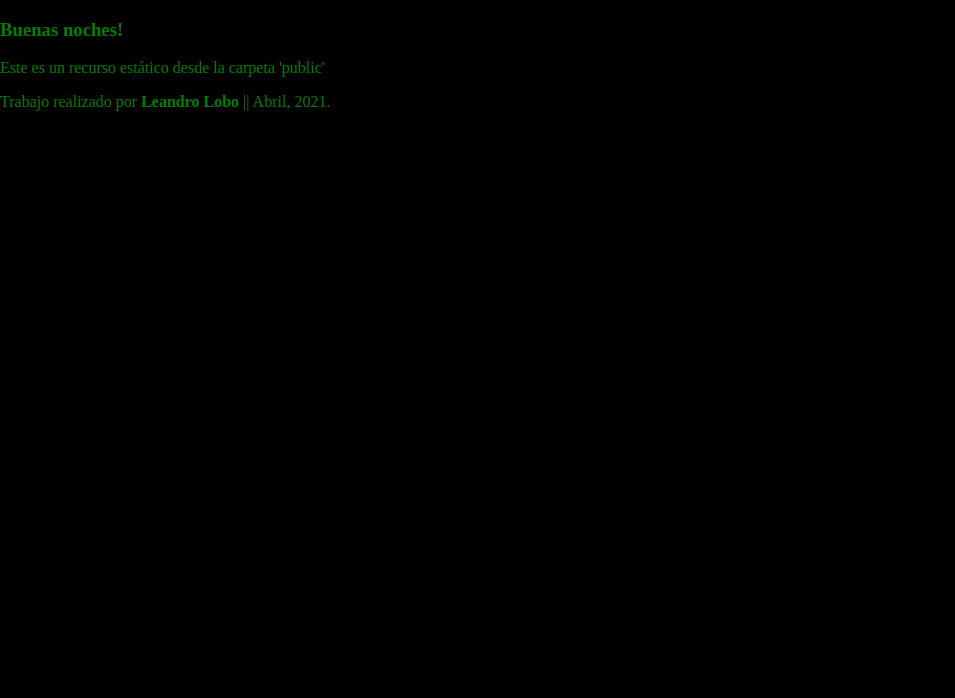
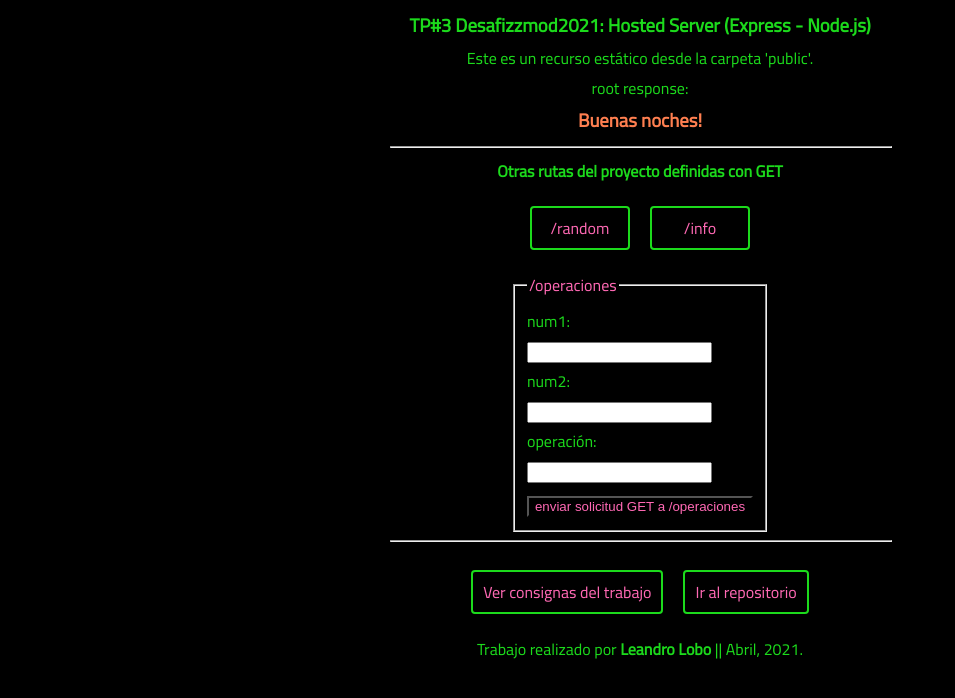
Before and after one commit to LeandroLobo/TP3DesaFizzmod2021, a website: page public/index.html in a window 1280 px wide. Shown: the whole page, without its empty margins (0-955 px from the left). Drawn offline with Linux system fonts and the light colour scheme.

Commit message:
Interfaz para seleccion de rutas estilo matrix

```diff
--- a/index.js
+++ b/index.js
@@ -6,7 +6,7 @@
 const app = express();
 
 /*********************************************************
- * Routing GET
+ * Routing
  * '/' defined in 'public' folder as static resource
  *********************************************************/
 app.use(express.static('public'));
--- a/public/css/style.css
+++ b/public/css/style.css
@@ -1,6 +1,57 @@
+@import url('https://fonts.googleapis.com/css2?family=Cairo&display=swap');
 body{
+    background-color: black;
+    color: rgb(28, 218, 28);
+    display: flex;
+    justify-content: center;
+    font-family: 'Cairo', sans-serif;
+}
+.page{
+    display: flex;
+    flex-direction: column;
+    justify-content: flex-start;
+    align-items: center;
+    width: 500px;
+}
+#salute{
+    color: coral;
+}
+p, h3, h4{
+    margin: 0;
     padding: 0;
-    margin: 0;
+}
+hr{
+    width: 100%;
+}
+a{
+    text-decoration: none;
+    color:hotpink;
+    margin: 10px;
+    padding: 5px 10px;
+    border: 2px solid rgb(28, 218, 28);
+    border-radius: 4px;
+    text-align: center;
+    min-width: 76px;
+}
+nav{
+    margin: 10px 0;
+    display: flex;
+    justify-content: center;
+}
+legend{
+    color: hotpink;
+}
+label{
+    display: block;
+}
+input[type="submit"]{
     background-color: black;
-    color: green;
+    color: hotpink;
+    margin-top: 10px;
+    cursor: pointer;
 }
+@media all and (max-width: 500px) {
+    html{
+        font-size: 14px;
+    }
+  }
--- a/public/index.html
+++ b/public/index.html
@@ -8,11 +8,47 @@
     <title>TP3 root: static(public)</title>
 </head>
 <body>
-    <h3 id="salute"></h3>
-    <p>Este es un recurso estático desde la carpeta 'public'</p>
+    <div class="page">
 
-    <footer>Trabajo realizado por <strong>Leandro Lobo</strong> || Abril, 2021.</footer>
+        <h3>TP#3 Desafizzmod2021: Hosted Server (Express - Node.js)</h3>
+        <p>Este es un recurso estático desde la carpeta 'public'.</p>
+        <p>root response: </p>
+        <h3 id="salute"></h3>
 
+        <hr>
+
+        <h4>Otras rutas del proyecto definidas con GET</h4>
+        <nav>
+            <a href="/random" target="_blank">/random</a>
+            <a href="/info" target="_blank">/info</a>
+        </nav>
+        <form action="/operaciones" method="get" autocomplete="off" target="_blank">
+            <fieldset>
+                <legend>/operaciones</legend>
+                <div class="input-group">
+                    <label for="num1">num1:</label>
+                    <input type="text" name="num1" id="num1">
+                </div>
+                <div class="input-group">
+                    <label for="num2">num2:</label>
+                    <input type="text" name="num2" id="num2">
+                </div>
+                <div class="input-group">
+                    <label for="operacion">operación:</label>
+                    <input type="text" name="operacion" id="operacion">
+                </div>
+                <input type="submit" value="enviar solicitud GET a /operaciones">
+            </fieldset>
+        </form>
+
+        <hr>
+
+        <nav class="bottom-nav">
+            <a href="TP3-consignas.pdf" target="_blank" rel="noopener noreferrer">Ver consignas del trabajo</a>
+            <a href="https://github.com/LeandroLobo/TP3DesaFizzmod2021" target="_blank" rel="noopener noreferrer">Ir al repositorio</a>
+        </nav>
+        <footer>Trabajo realizado por <strong>Leandro Lobo</strong> || Abril, 2021.</footer>
+    </div>
     <script src="js/main.js"></script>
 </body>
 </html>
```
Also changed, not shown: 2 other files.
